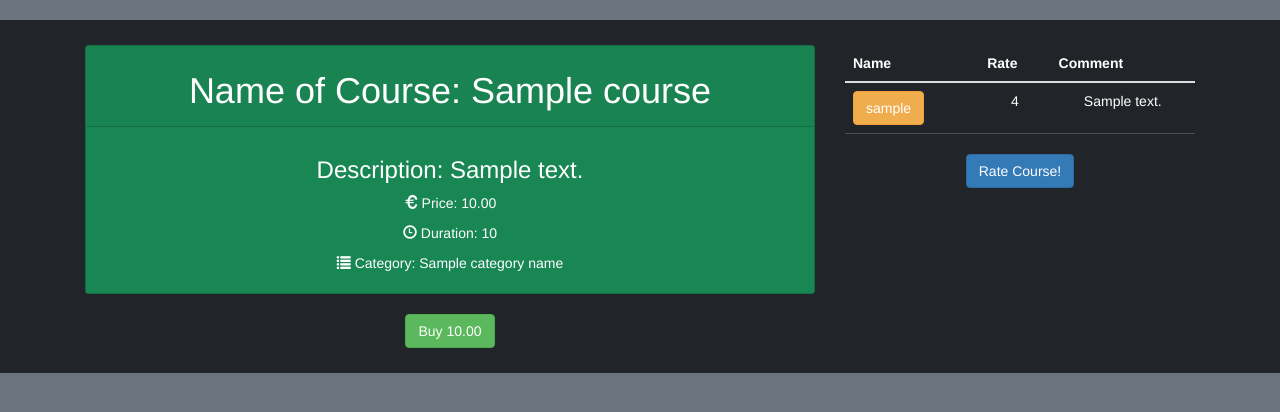
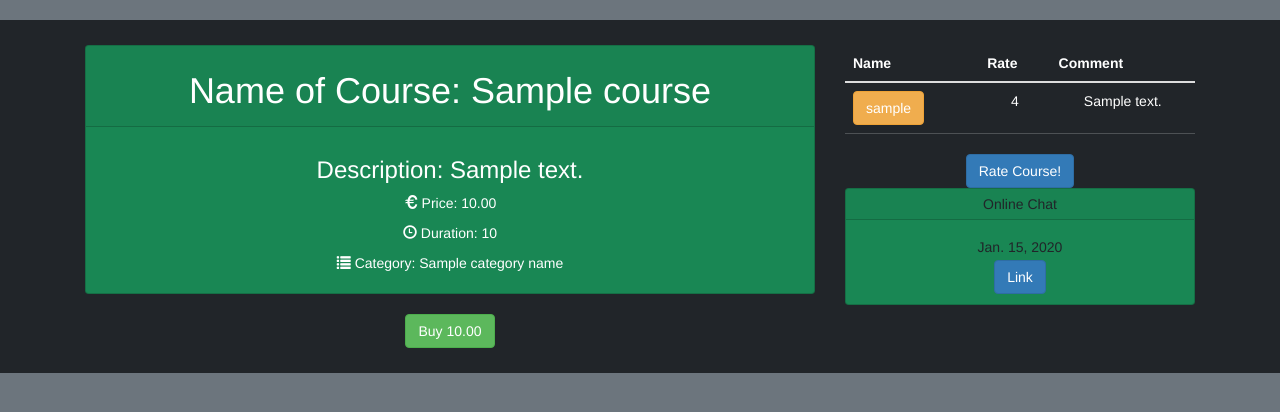
Before and after one commit to agnieszka142/LearingTogether, a Django app: template templates/authentication/detailedcourse.html in a window 1280 px wide. Shown: the part 62-474 px from the top of the page. Run offline with Django 4.2, Linux system fonts and the light colour scheme; a user stored in the database is signed in; tables that the repository leaves empty hold one stand-in row (values such as "Sample post"); the template is opened without the code that fills it: values that come from a table or form of the project are taken from there, most other values are stand-ins (such as "Sample title", 1, 10 or a date in 2020); some libraries are stand-ins or nearby versions.

Commit message:
minor fix

```diff
--- a/templates/authentication/detailedcourse.html
+++ b/templates/authentication/detailedcourse.html
@@ -108,7 +108,7 @@
         </div>
         {% endif %}
 
-        {% if online_chat.date > now and request.user.is_authenticated %}
+        {% if online_chat.date and request.user.is_authenticated %}
         <div class="card bg-success">
           <div class="card-header">
             Online Chat
```
